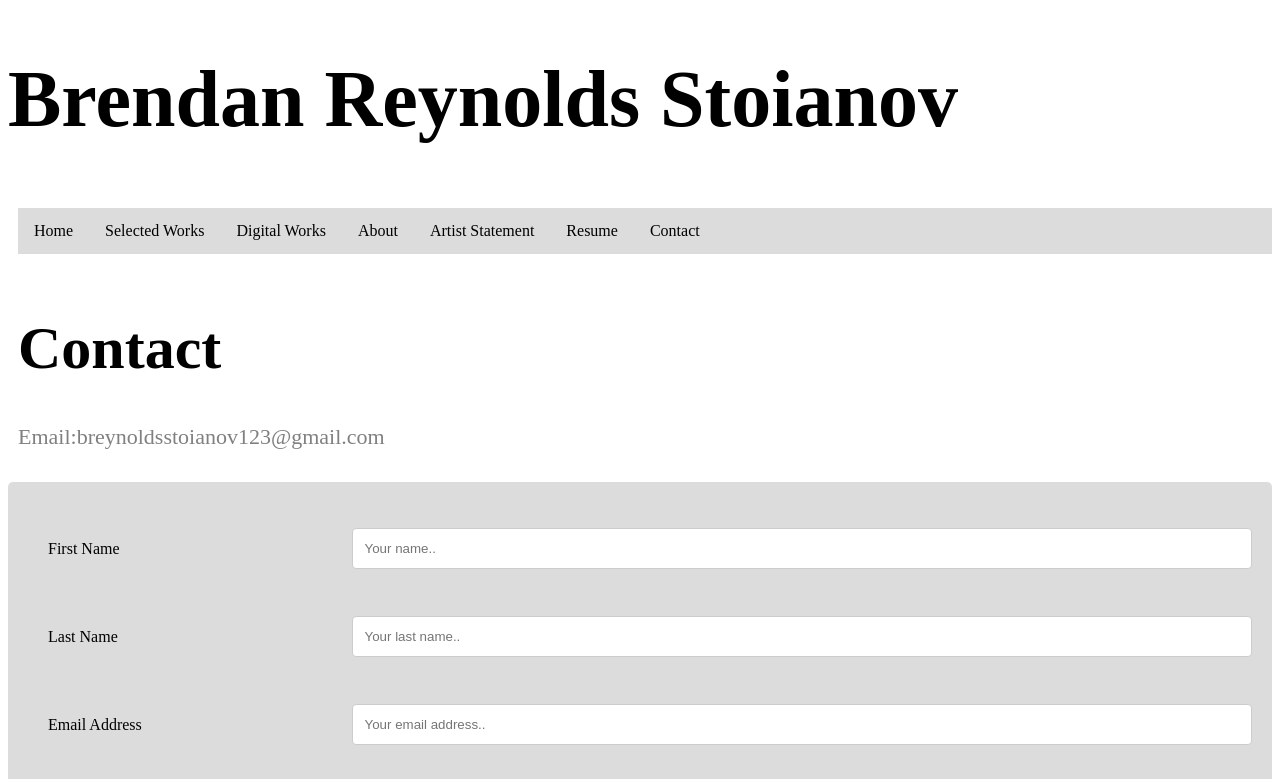
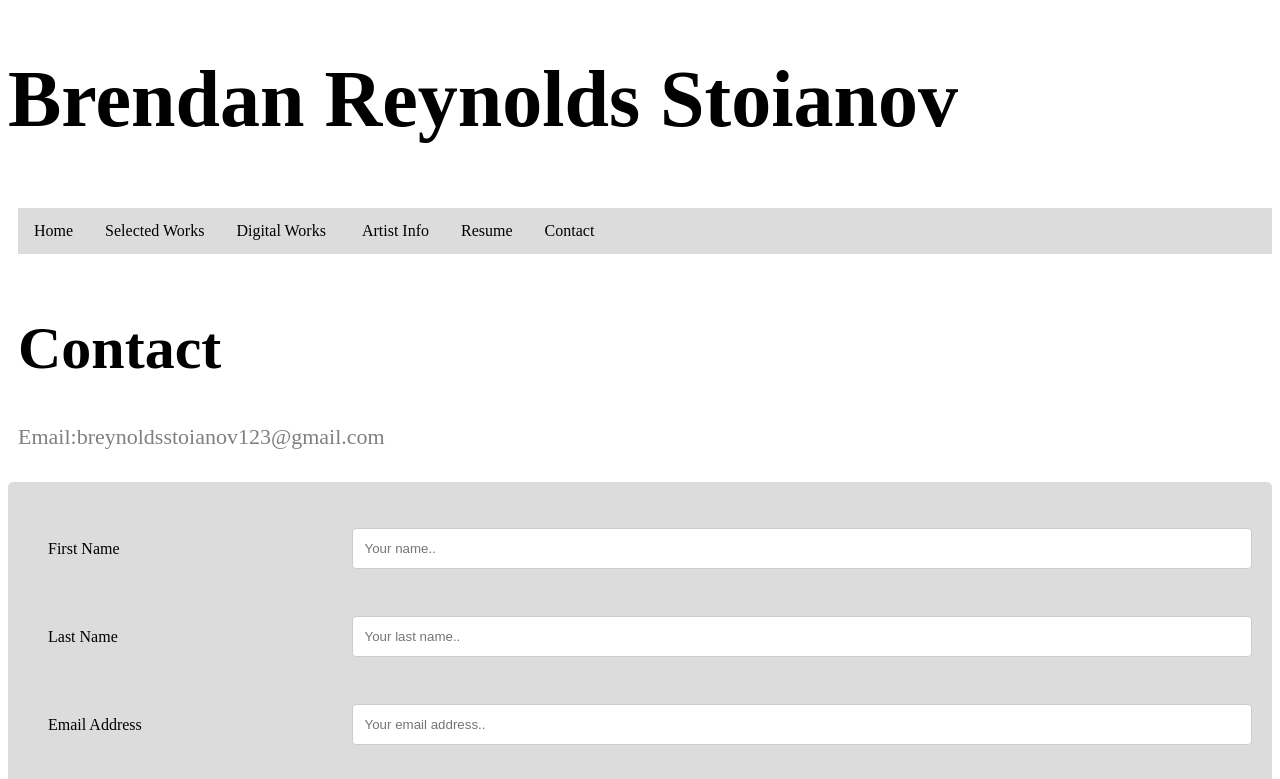
Before and after one commit to Brainybrendan25/Contact, a plain HTML site: page index.html in a window 1280 px wide. Shown: the top 779 px of the page. Drawn offline with Linux system fonts and the light colour scheme.

Commit message:
Update index.html

```diff
--- a/index.html
+++ b/index.html
@@ -72,8 +72,11 @@ li.dropdown {
       <a href="https://brainybrendan25.github.io/3D_works/" title="3D Works">3D Works</a>
     </div>
     <li><a href="https://brainybrendan25.github.io/Digital_works/" title="Digital Works">Digital Works</a>
-    <li><a href="https://brainybrendan25.github.io/About/" title="About">About</a>
-    <li><a href="https://brainybrendan25.github.io/Artist_statement/" title="Artist Statement">Artist Statement</a>
+    <a href="javascript:void(0)" class="dropbtn">Artist Info</a>
+    <div class="dropdown-content">
+      <a href="https://brainybrendan25.github.io/About/" title="About">About</a>
+      <a href="https://brainybrendan25.github.io/Artist_statement/" title="Artist Statement">Artist Statement</a>
+    </div>
     <li><a href="https://brainybrendan25.github.io/Resume/" title="Resume">Resume</a>
     <li><a href="https://brainybrendan25.github.io/Contact/" title="Contact">Contact</a>
   </li>
```
